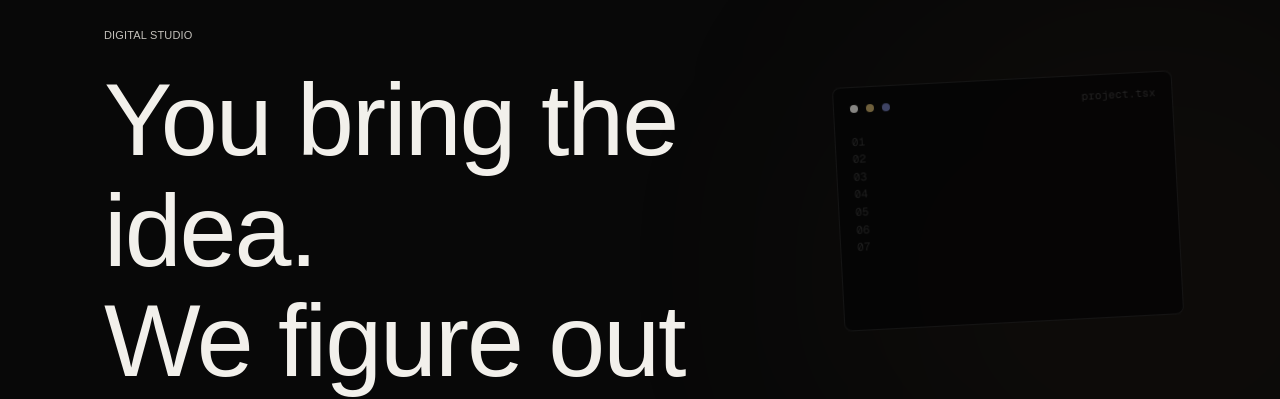
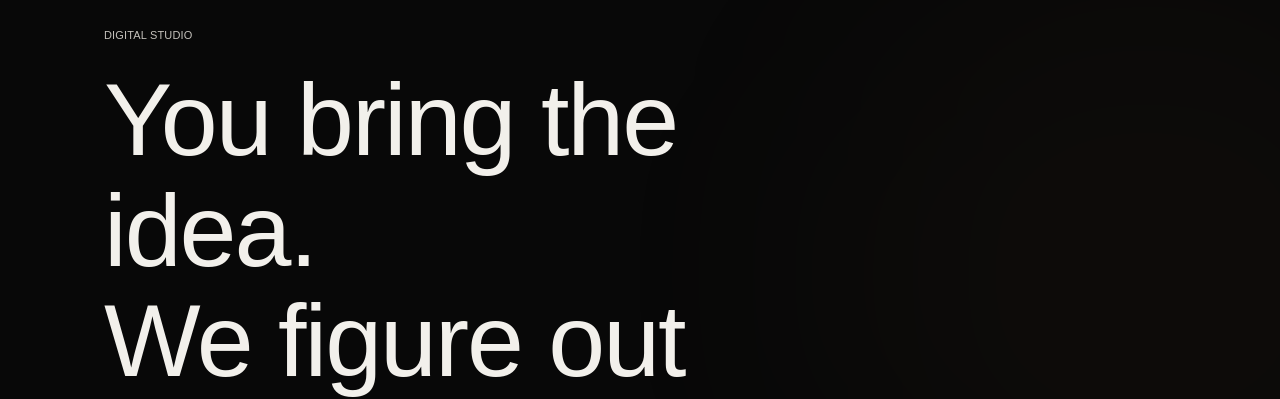
Before and after one commit to kaukaaslane/digilaguna, a Next.js app: page / in a window 1280 px wide. Shown: the part 189-588 px from the top of the page. Built offline with nearby package versions, Linux system fonts and the light colour scheme.

Commit message:
Simplify hero section

```diff
--- a/app/page.tsx
+++ b/app/page.tsx
@@ -19,48 +19,11 @@ export default function Home() {
           className="pointer-events-none absolute inset-y-0 right-[-8%] z-0 hidden w-[62%] md:block"
         >
           <div className="hero-mandala absolute inset-[-8%]">
-            <div
-              className="absolute inset-0 bg-contain bg-right bg-no-repeat"
-              style={{ backgroundImage: "url('/hero.png')" }}
-            />
 
             {/* Fade artwork into the black background */}
             <div className="absolute inset-0 bg-gradient-to-r from-[#080808] via-[#080808]/35 to-transparent" />
             <div className="absolute inset-0 bg-gradient-to-t from-[#080808] via-transparent to-[#080808]/30" />
             <div className="absolute inset-0 bg-gradient-to-b from-[#080808]/20 via-transparent to-[#080808]" />
-          </div>
-        </div>
-
-        {/* Code card — editorial, decorative */}
-        {/* Desktop floating panel (visible on lg+) */}
-        <div aria-hidden className="pointer-events-none hidden lg:block">
-          <div className="absolute right-[8%] top-[18%] z-20 -rotate-3">
-            <div className="w-[340px] font-mono text-sm leading-6" aria-hidden>
-              <div className="bg-[#040404]/[0.82] border border-white/[0.06] rounded-[8px] px-4 py-3">
-                <div className="flex items-center gap-2 mb-3">
-                  <span className="w-2 h-2 bg-[#f2f0eb]/[0.55] rounded-full" />
-                  <span className="w-2 h-2 bg-[#f2d180]/[0.45] rounded-full" />
-                  <span className="w-2 h-2 bg-[#9aa8ff]/[0.38] rounded-full" />
-                  <div className="ml-auto text-[11px] text-white/[0.12]">project.tsx</div>
-                </div>
-
-                <div className="flex gap-4">
-                  <div className="text-[11px] text-white/[0.10] select-none pt-1 leading-5">01<br/>02<br/>03<br/>04<br/>05<br/>06<br/>07<br/></div>
-
-                  <pre className="m-0 p-0 text-[13px] leading-5 overflow-hidden">
-                    <code className="block">
-                      <div className="code-line" style={{animationDelay: '1s'}}><span className="text-[#8f7fd3]">const</span> <span className="text-[#f2f0eb]">project</span><span className="text-[#9e9e9e]"> = </span><span className="text-[#f2d180]">{'{'}</span></div>
-                      <div className="code-line pl-2" style={{animationDelay: '1.06s'}}><span className="text-[#f2f0eb]">idea</span><span className="text-[#9e9e9e]">: </span><span className="text-[#f2d180]">"meaningful"</span><span className="text-[#9e9e9e]">,</span></div>
-                      <div className="code-line pl-2" style={{animationDelay: '1.12s'}}><span className="text-[#f2f0eb]">design</span><span className="text-[#9e9e9e]">: </span><span className="text-[#f2d180]">"thoughtful"</span><span className="text-[#9e9e9e]">,</span></div>
-                      <div className="code-line pl-2" style={{animationDelay: '1.18s'}}><span className="text-[#f2f0eb]">code</span><span className="text-[#9e9e9e]">: </span><span className="text-[#f2d180]">"built to last"</span><span className="text-[#9e9e9e]">,</span></div>
-                      <div className="code-line" style={{animationDelay: '1.24s'}}><span className="text-[#f2d180]">{'}'}</span>;</div>
-
-                      <div className="code-line mt-2" style={{animationDelay: '1.32s'}}>&lt;<span className="text-[#89a6d9]">DigitalExperience</span><br/>&nbsp;&nbsp;&nbsp;&nbsp;<span className="text-[#f2f0eb]">responsive</span><br/>&nbsp;&nbsp;&nbsp;&nbsp;<span className="text-[#f2f0eb]">human</span><br/>&gt;</div>
-                    </code>
-                  </pre>
-                </div>
-              </div>
-            </div>
           </div>
         </div>
 
@@ -112,16 +75,6 @@ export default function Home() {
                     <span className="w-2 h-2 bg-[#9aa8ff]/[0.38] rounded-full" />
                     <div className="ml-auto text-[11px] text-white/[0.10]">project.tsx</div>
                   </div>
-
-                  <pre className="m-0 p-0 text-[13px] leading-5 overflow-hidden">
-                    <code className="block">
-                      <div className="code-line" style={{animationDelay: '1.4s'}}><span className="text-[#8f7fd3]">const</span> <span className="text-[#f2f0eb]">project</span><span className="text-[#9e9e9e]"> = </span><span className="text-[#f2d180]">{'{'}</span></div>
-                      <div className="code-line pl-2" style={{animationDelay: '1.46s'}}><span className="text-[#f2f0eb]">idea</span><span className="text-[#9e9e9e]">: </span><span className="text-[#f2d180]">"meaningful"</span><span className="text-[#9e9e9e]">,</span></div>
-                      <div className="code-line pl-2" style={{animationDelay: '1.52s'}}><span className="text-[#f2f0eb]">design</span><span className="text-[#9e9e9e]">: </span><span className="text-[#f2d180]">"thoughtful"</span><span className="text-[#9e9e9e]">,</span></div>
-                      <div className="code-line pl-2" style={{animationDelay: '1.58s'}}><span className="text-[#f2f0eb]">code</span><span className="text-[#9e9e9e]">: </span><span className="text-[#f2d180]">"built to last"</span><span className="text-[#9e9e9e]">,</span></div>
-                      <div className="code-line" style={{animationDelay: '1.64s'}}><span className="text-[#f2d180]">{'}'}</span>;</div>
-                    </code>
-                  </pre>
                 </div>
               </div>
             </div>
@@ -138,16 +91,6 @@ export default function Home() {
 
         {/* Mobile artwork */}
         <div className="relative z-10 -mt-16 md:hidden">
-          <div className="relative mx-auto h-[390px] w-full max-w-[520px] overflow-hidden">
-            <img
-              src="/hero.png"
-              alt="Black and gold mandala artwork"
-              className="hero-mobile-mandala absolute left-1/2 top-0 h-full w-[135%] max-w-none -translate-x-1/2 object-contain"
-            />
-
-            <div className="pointer-events-none absolute inset-0 bg-gradient-to-b from-[#080808] via-transparent to-[#080808]" />
-            <div className="pointer-events-none absolute inset-x-0 bottom-0 h-32 bg-gradient-to-t from-[#080808] to-transparent" />
-          </div>
         </div>
       </section>
 
@@ -511,11 +454,6 @@ export default function Home() {
           animation: heroFadeIn 0.9s ease-out 0.7s both;
         }
 
-        .hero-mobile-mandala {
-          animation: heroMandalaIn 1.6s cubic-bezier(0.22, 1, 0.36, 1)
-            0.15s both;
-        }
-
         /* apply the reveal to code lines; delays are set inline in JSX for a soft stagger */
         .code-line {
           opacity: 0;
@@ -528,11 +466,6 @@ export default function Home() {
           .hero-fade-in,
           .hero-fade-in-delay,
           .hero-fade-in-delay-2,
-          .hero-fade-in-delay-3,
-          .hero-mobile-mandala,
-          .code-line {
-            animation: none;
-          }
         }
       `}</style>
     </div>
```
